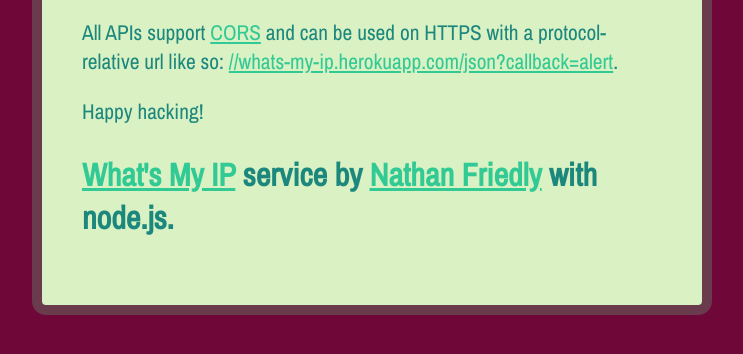
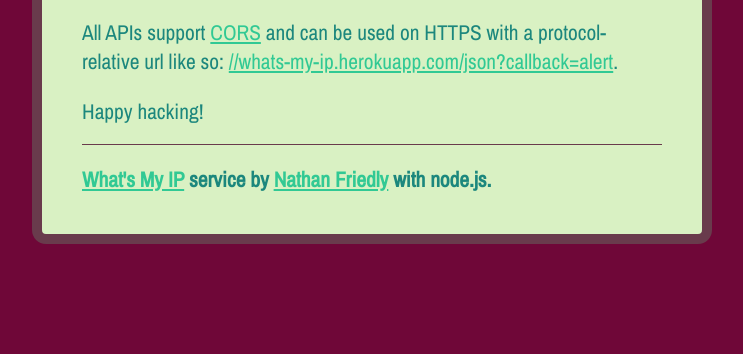
Before and after one commit to nfriedly/node-whats-my-ip, a website: page index.html in a window 1280 px wide. Shown: the part 380-734 px from the top of the page, without its empty margins (268-1011 px from the left). Drawn offline with nearby package versions, Linux system fonts and the light colour scheme.

Commit message:
style tweaks

```diff
--- a/index.html
+++ b/index.html
@@ -41,6 +41,13 @@ li {
 }
 p {
 	margin-bottom: 0;
+}
+
+#about {
+	margin-bottom: 0;
+	padding-top: 20px;
+	border-top: 1px solid #693B4C;
+	font-size: 100%;
 }
 
 /* loading animation */
```
